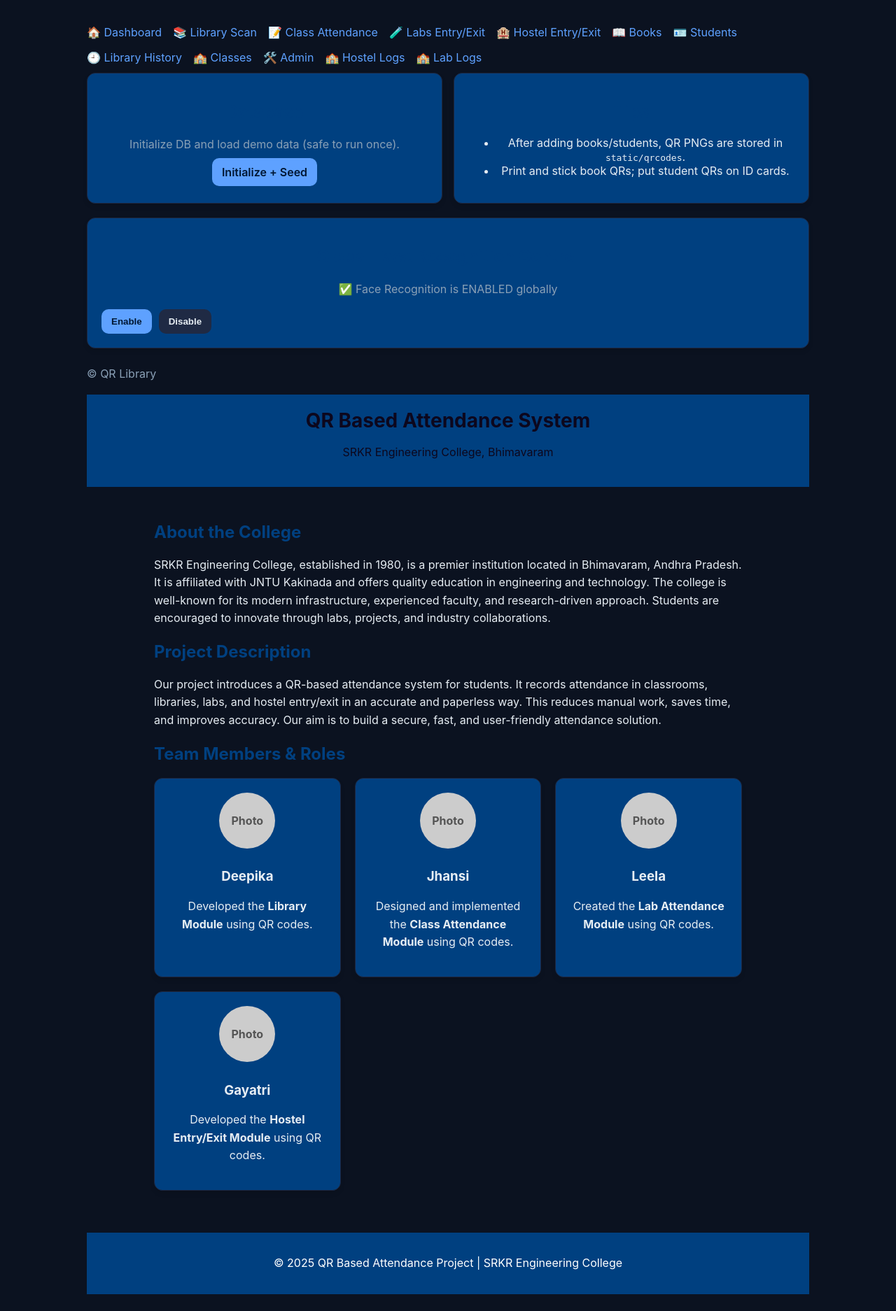
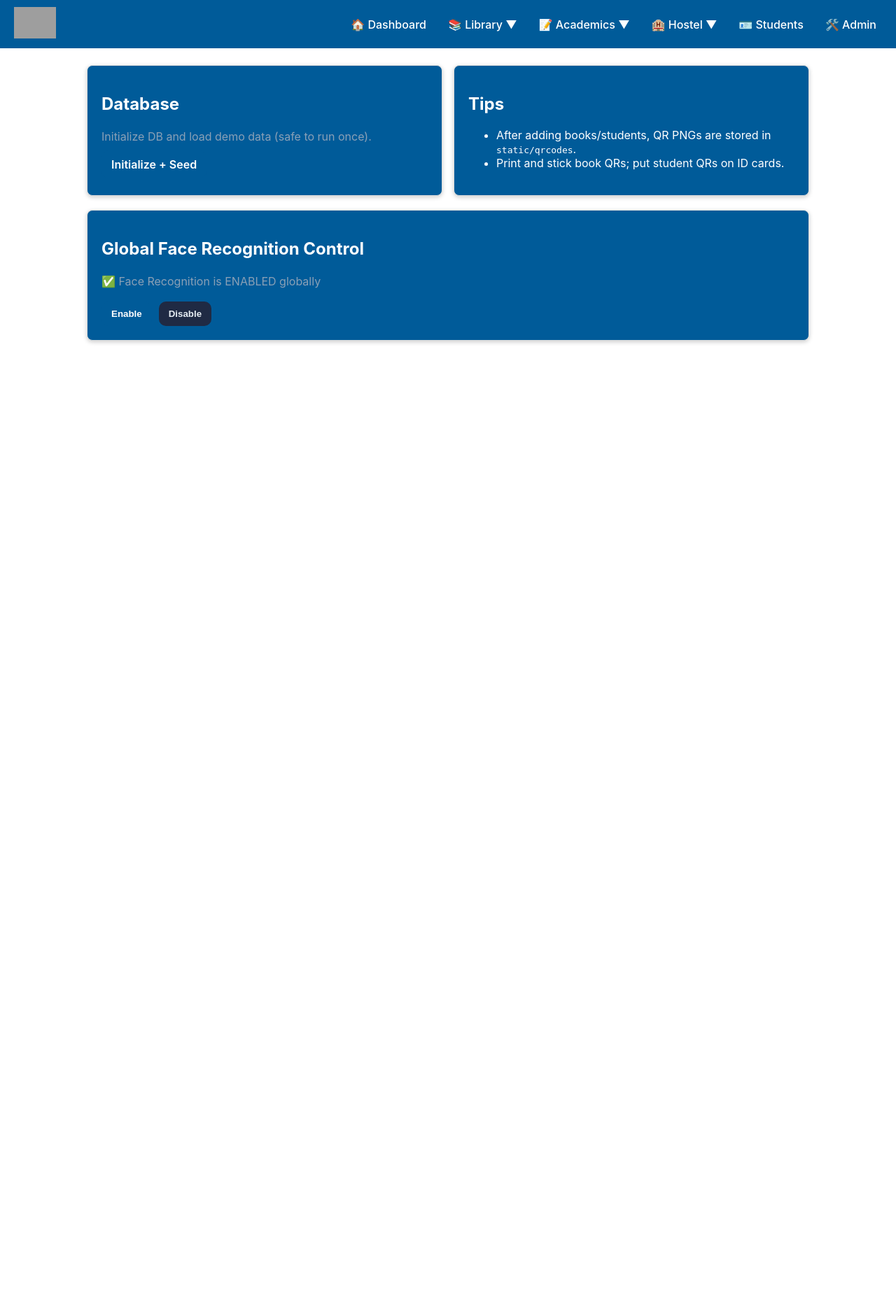
Before and after one commit to DeepikaManchala3/qr-attendance-system, a Flask app: page /admin in a window 1280 px wide. Shown: the whole page at 70% size. After the commit the page ends 491 px from the top, so only its background shows below. Run offline with Flask 3, Linux system fonts and the light colour scheme; grey boxes are pictures that could not be loaded.

Commit message:
Initial commit with project files

```diff
--- a/templates/base.html
+++ b/templates/base.html
@@ -6,65 +6,212 @@
   <title>{{ config.APP_NAME }} - {% block title %}{% endblock %}</title>
   <link rel="stylesheet" href="{{ url_for('static', filename='css/styles.css') }}">
   <style>
-    header {
-      background: #004080;
-      color: #0c071d;
+    body {
+  background-color: #ffffff;  /* white background */
+  color: #000;                /* black text */
+}
+
+    /* Navbar base */
+    .navbar, .btn {
+  background-color: #005b99;  /* SRKR blue */
+  color: white;
+}
+
+.navbar a, .btn {
+  color: #ffffff;
+}
+
+.navbar a:hover, .btn:hover {
+  background-color: #015c99 ;  /*darker blue on hover */
+}
+
+
+    .navbar {
+      display: flex;
+      justify-content: space-between;
+      align-items: center;
+      background: #005b99;
+      padding: 10px 20px;
+      color: #fff;
+    }
+    .navbar img { height: 45px; }
+    .menu-toggle {
+      font-size: 24px;
+      cursor: pointer;
+      display: none;
+    }
+    .nav-links {
+      display: flex;
+      gap: 15px;
+    }
+    .nav-item {
+      position: relative;
+    }
+    .nav-links a {
+      color: #fff;
+      text-decoration: none;
+      font-weight: 500;
+      padding: 8px;
+      display: inline-block;
+    }
+    .nav-links a:hover { background: #015c99; border-radius: 6px; }
+
+   /* Cards - Blue Background + White Text */
+.card {
+  background-color: #005b99;  /* SRKR Blue */
+  color:  #ffffff;
+  border: 1px solid #ddd;           /* White text */
+  border-radius: 8px;
+  padding: 20px;
+  box-shadow: 0 2px 6px rgba(0,0,0,0.2);
+}
+
+/* Card Headings */
+.card h2 {
+  color: #ffffff;  /* White heading */
+}
+
+/* If you want specific text inside card to stand out */
+.card strong {
+  color: rgb(240, 94, 3);  /* Yellow highlight (optional) */
+}
+
+
+    /* Dropdown menu */
+    .dropdown-content {
+      display: none;
+      position: absolute;
+      top: 100%;
+      left: 0;
+      background: #005b99;
+      min-width: 200px;
+      border-radius: 6px;
+      z-index: 1000;
+    }
+    .dropdown-content a {
+      display: block;
+      padding: 10px;
+      text-decoration: none;
+      color: #fff;
+    }
+    .dropdown-content a:hover { background: #004080; }
+    .nav-item:hover .dropdown-content { display: block; }
+
+    /* Mobile */
+    @media (max-width: 900px) {
+      .nav-links {
+        display: none;
+        flex-direction: column;
+        background: #005b99;
+        position: absolute;
+        top: 60px;
+        right: 0;
+        width: 250px;
+        padding: 10px;
+      }
+      .nav-links.active { display: flex; }
+      .menu-toggle { display: block; }
+      .nav-item:hover .dropdown-content { display: none; }
+      .dropdown-content { position: static; }
+      .nav-item.open .dropdown-content { display: block; }
+    }
+   .footer {
+  background-color: #005792;
+  color: white;
   text-align: center;
-      padding: 20px;
+  padding: 10px;
 }
+
+    /* About Us styles */l
+    header { background: #004080; color: #fff; text-align: center; padding: 20px; }
     header h1 { margin: 0; font-size: 28px; }
     section { padding: 30px; max-width: 900px; margin: auto; }
     h2 { color: #004080; margin-top: 20px; }
     p { line-height: 1.6; }
     .team { display: grid; grid-template-columns: repeat(auto-fit, minmax(220px, 1fr)); gap: 20px; margin-top: 20px; }
-    .card { background: #004080; border-radius: 12px; padding: 20px; box-shadow: 0 4px 6px rgba(0,0,0,0.1); text-align: center; }
+
     .photo { width: 80px; height: 80px; border-radius: 50%; background: #ccc; display: inline-block; margin-bottom: 10px; line-height: 80px; font-weight: bold; color: #555; }
     footer { text-align: center; background: #004080; color: #fff; padding: 15px; margin-top: 30px; }
   </style>
 </head>
 <body>
-  <div class="container">
-    <div class="nav">
+  <!-- Navbar -->
+  <div class="navbar">
+    <div>
+      <img src="{{ url_for('static', filename='images/srkr_logo.png') }}" alt="SRKR Logo">
+    </div>
+    <div class="menu-toggle" onclick="toggleMenu()">☰</div>
+    <div class="nav-links" id="navMenu">
       <a href="{{ url_for('home') }}">🏠 Dashboard</a>
-      <a href="{{ url_for('scan') }}">📚 Library Scan</a>
-      <a href="{{ url_for('attendance') }}">📝 Class Attendance</a>
-      <a href="{{ url_for('labs_page') }}">🧪 Labs Entry/Exit</a>
-      <a href="{{ url_for('hostel_page') }}">🏨 Hostel Entry/Exit</a>
-      <a href="{{ url_for('books') }}">📖 Books</a>
-      <a href="{{ url_for('students') }}">🪪 Students</a>
-      <a href="{{ url_for('history') }}">🕘 Library History</a>
-      <a href="{{ url_for('classes') }}">🏫 Classes</a>
-      <a href="{{ url_for('admin') }}">🛠️ Admin</a>
-      <a href="{{ url_for('hostel_logs') }}">🏫 Hostel Logs</a>
-      <a href="{{ url_for('labdetail') }}">🏫 Lab Logs</a>
+
+      <div class="nav-item">
+        <a href="#">📚 Library ▼</a>
+        <div class="dropdown-content">
+          <a href="{{ url_for('scan') }}">Library Scan</a>
+          <a href="{{ url_for('books') }}">Books</a>
+          <a href="{{ url_for('history') }}">Library History</a>
+        </div>
       </div>
 
-    {% with messages = get_flashed_messages(with_categories=True) %}
-      {% if messages %}
-      <div class="grid" style="margin-bottom:12px">
-        {% for cat, msg in messages %}
-          <div class="card">{{ msg }}</div>
-        {% endfor %}
+      <div class="nav-item">
+        <a href="#">📝 Academics ▼</a>
+        <div class="dropdown-content">
+          <a href="{{ url_for('attendance') }}">Class Attendance</a>
+          <a href="{{ url_for('labs_page') }}">Labs Entry/Exit</a>
+          <a href="{{ url_for('classes') }}">Classes</a>
+          <a href="{{ url_for('labdetail') }}">Lab Logs</a>
         </div>
-      {% endif %}
-    {% endwith %}
+      </div>
 
+      <div class="nav-item">
+        <a href="#">🏨 Hostel ▼</a>
+        <div class="dropdown-content">
+          <a href="{{ url_for('hostel_page') }}">Hostel Entry/Exit</a>
+          <a href="{{ url_for('hostel_logs') }}">Hostel Logs</a>
+        </div>
+      </div>
+
+      <a href="{{ url_for('students') }}">🪪 Students</a>
+      <a href="{{ url_for('admin') }}">🛠️ Admin</a>
+    </div>
+  </div>
+
+  <script>
+    function toggleMenu() {
+      document.getElementById("navMenu").classList.toggle("active");
+    }
+    document.querySelectorAll(".nav-item > a").forEach(link => {
+      link.addEventListener("click", function(e) {
+        if (window.innerWidth <= 900) {
+          e.preventDefault();
+          this.parentElement.classList.toggle("open");
+        }
+      });
+    });
+  </script>
+
+  <!-- Page Content -->
+  <div class="container">
     {% block content %}{% endblock %}
-    <p class="muted" style="margin-top:24px">© {{ config.APP_NAME }}</p>
 
-    <!-- ===== About Us Section at Bottom ===== -->
+    <!-- About Us only on Dashboard -->
+     <br><br>
+    {% if request.endpoint == 'home' %}
     <header>
+       <div class="footer" style="text-align:center; margin-top:20px;">
   <h1>QR Based Attendance System</h1>
   <p>SRKR Engineering College, Bhimavaram</p>
+</div>
+
     </header>
 
     <section>
       <h2>About the College</h2>
       <p>
         SRKR Engineering College, established in 1980, is a premier institution located in Bhimavaram, Andhra Pradesh.
-        It is affiliated with JNTU Kakinada and offers quality education in engineering and technology.
-        The college is well-known for its modern infrastructure, experienced faculty, and research-driven approach.
-        Students are encouraged to innovate through labs, projects, and industry collaborations.
+        It is affiliated with JNTU Kakinada and offers quality education in engineering and technology. The college
+        is well-known for its modern infrastructure, experienced faculty, and research-driven approach. Students are
+        encouraged to innovate through labs, projects, and industry collaborations.
       </p>
 
       <h2>Project Description</h2>
@@ -79,22 +226,22 @@
         <div class="card">
           <div class="photo">Photo</div>
           <h3>Deepika</h3>
-          <p>Developed the <b>Library Module</b> using QR codes.</p>
+          <p>Developed the <b>Library Module</b> using QR codes to record student entry/exit, check book availability, and track borrowing.</p>
         </div>
         <div class="card">
           <div class="photo">Photo</div>
           <h3>Jhansi</h3>
-          <p>Designed and implemented the <b>Class Attendance Module</b> using QR codes.</p>
+          <p>Designed and implemented the <b>Class Attendance Module</b> using QR codes to quickly record student presence.</p>
         </div>
         <div class="card">
           <div class="photo">Photo</div>
           <h3>Leela</h3>
-          <p>Created the <b>Lab Attendance Module</b> using QR codes.</p>
+          <p>Created the <b>Lab Attendance Module</b> using QR codes to make lab entry/exit digital and accurate.</p>
         </div>
         <div class="card">
           <div class="photo">Photo</div>
           <h3>Gayatri</h3>
-          <p>Developed the <b>Hostel Entry/Exit Module</b> using QR codes.</p>
+          <p>Developed the <b>Hostel Entry/Exit Module</b> using QR codes to track student movements securely.</p>
         </div>
       </div>
     </section>
@@ -102,7 +249,7 @@
     <footer>
       <p>© 2025 QR Based Attendance Project | SRKR Engineering College</p>
     </footer>
-    <!-- ===================================== -->
+    {% endif %}
   </div>
 </body>
 </html>
```
Also changed, not shown: face_data/23b91a6224_01a967596909471d8cab8fa042b53a92_0.png (added), face_data/23b91a6224_01a967596909471d8cab8fa042b53a92_1.png (added), face_data/23b91a6224_01a967596909471d8cab8fa042b53a92_2.png (added), face_data/23b91a6224_01a967596909471d8cab8fa042b53a92_3.png (added), face_data/23b91a6224_01a967596909471d8cab8fa042b53a92_4.png (added), static/qrcodes/student_23b91a6224.png (added), 1 other file. Lines whose indentation alone changed are shown as unchanged.
